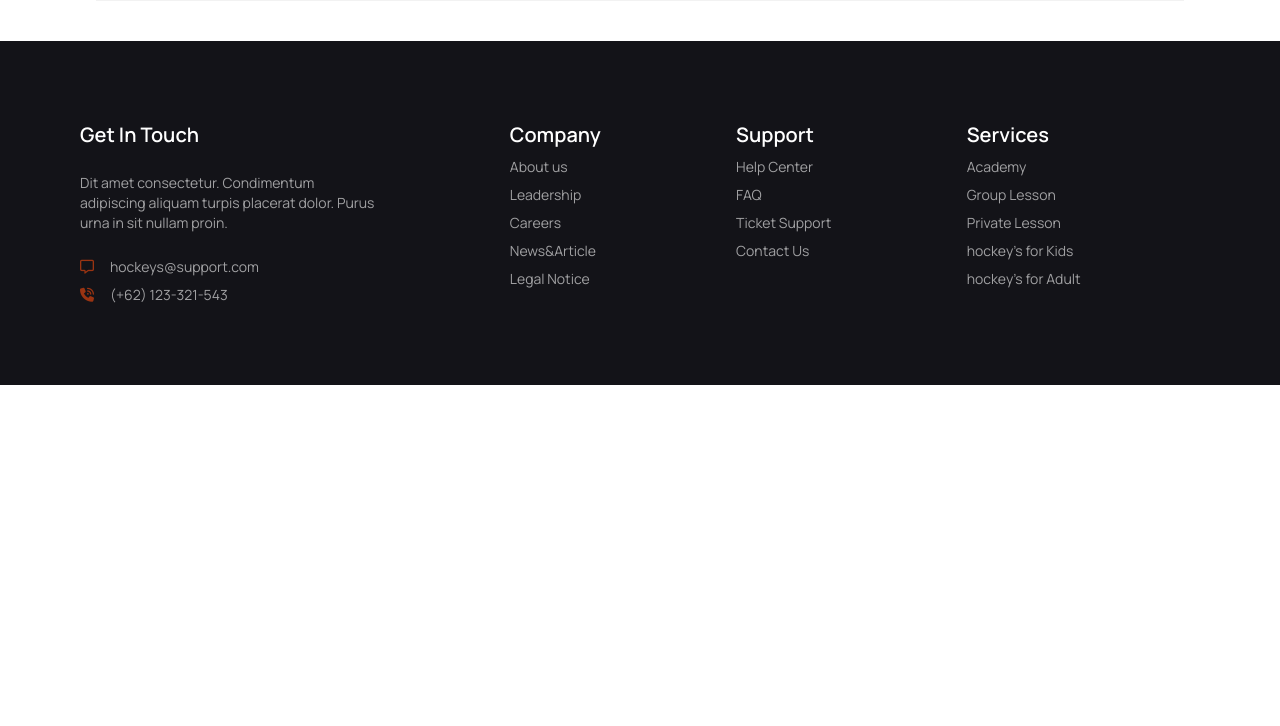
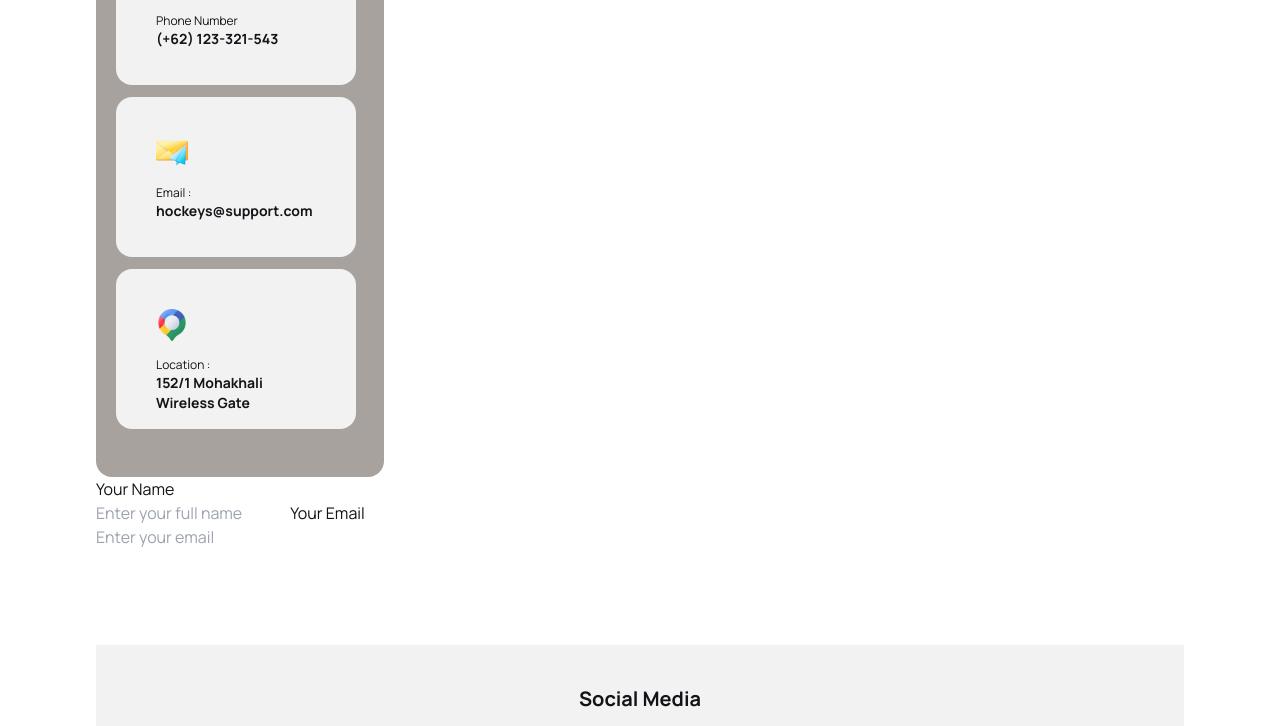
Before and after one commit to mdsaidul44/my-third-assignment-repo, a plain HTML site: page index.html in a window 1280 px wide. Shown: the part 4807-5533 px from the top of the page. Before the commit the page ends 5192 px from the top, so only its background shows below. Drawn offline with nearby package versions, Linux system fonts and the light colour scheme.

Commit message:
form section added

```diff
--- a/index.html
+++ b/index.html
@@ -290,7 +290,7 @@
         </div>
         <hr>
             <!-- accordion section -->
-        <div class="lg:flex my-10 bg-base-200 ">
+        <div class="lg:flex my-10 rounded-2xl bg-base-200 ">
           <div>
             <img class=" lg:p-6 h-[450px] lg:w-[600px]" src="Images/11.png" alt="">
           </div>
@@ -359,13 +359,44 @@
 
       </section>
       <!-- form section -->
-      <section>
+      <section class="m-24 ">
         <hr>
-        <div class=" text-center mt-6  mb-10">
+        <div class=" text-center mt-6  lg:mb-10">
           <h2 class="text-3xl font-extrabold mb-6 ">Get In Touch</h2>
           <p class=" font-light">Dit amet consectetur. Condimentum dignissim adipiscing aliquam turpis placerat <br> dolor. Purus urna in sit nullam proin. </p>
         </div>
         <hr>
+        <div class=" bg-stone-400 mt-6 w-72 h-[580px] rounded-2xl p-2">
+          <div class="bg-base-200 w-60 mt-5 m-3 h-40 p-10 rounded-2xl">
+            <img class="w-8 h-8 mb-4" src="Images/Group 1171275317.png" alt="">
+            <p class="text-xs">Phone Number</p>
+            <h3 class="text-sm font-bold ">(+62) 123-321-543
+            </h3>
+          </div>
+          <div class="bg-base-200 w-60 m-3 h-40 p-10 rounded-2xl">
+            <img class="w-8 h-8 mb-4" src="Images/Group 1171275318.png " alt="">
+            <p class="text-xs">Email :</p>
+            <h3 class="text-sm font-bold ">
+              hockeys@support.com
+            </h3>
+          </div>
+          <div class="bg-base-200 m-3 w-60 h-40 p-10 rounded-2xl">
+            <img class="w-8 h-8 mb-4" src="Images/Group 1171275321.png  " alt="">
+            <p class="text-xs">Location :
+              </p>
+            <h3 class="text-sm font-bold ">  152/1 Mohakhali Wireless Gate
+            </h3>
+          </div>
+        </div>
+        <div>
+          <label for="">Your Name <br>
+            <input placeholder="Enter your full name" type="text">
+          </label>
+          <label for="">
+            Your Email <br>
+            <input placeholder="Enter your email" type="email" name="Your Email" id="">
+          </label>
+        </div>
       </section>
       <!-- social media section -->
       <section class=" ">
```
